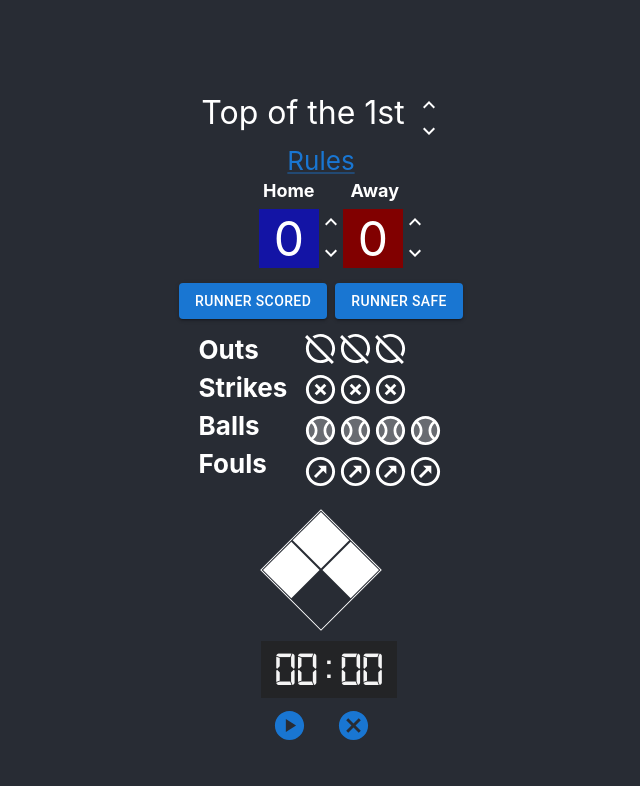
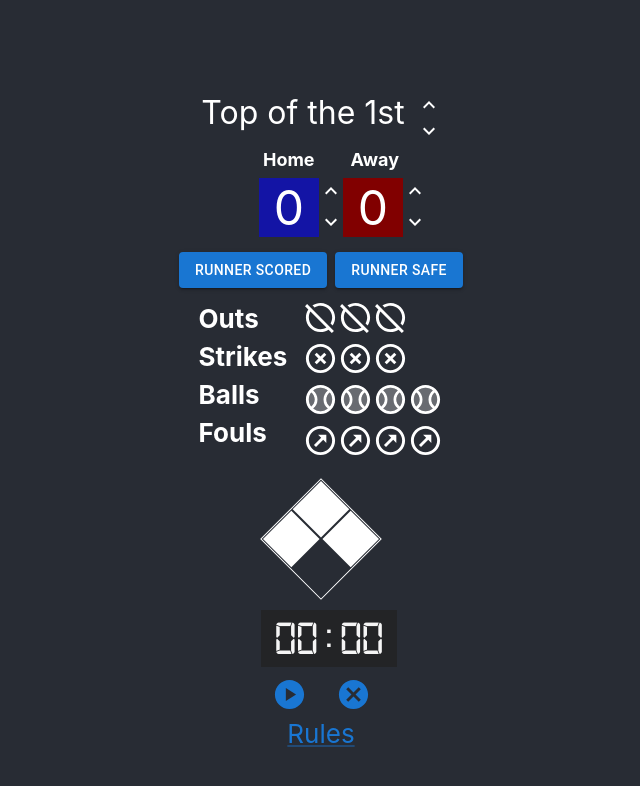
Before and after one commit to murphpdx/umpire, a React (Create React App) app: page / in a window 1280 px wide. Shown: the top 786 px of the page, without its empty margins (319-959 px from the left). Built offline with nearby package versions, Linux system fonts and the light colour scheme.

Commit message:
move rules to the bottom

```diff
--- a/src/App.tsx
+++ b/src/App.tsx
@@ -233,7 +233,6 @@ function App() {
           <KeyboardArrowDownIcon onClick={decrementInning} />
         </div>
       </div>
-      <Link target="_blank" rel="noreferrer" href='https://drive.google.com/file/d/1VlmjBTDGWwitaDkQAHJQ7R26vJFzfX98/view?usp=drivesdk'> Rules </Link>
       <div className="AppScoresHeaders">
         <div className="AppScoresHeadersEach">
          Home
@@ -320,6 +319,7 @@ function App() {
           </div>
         </div>
       <Stopwatch/>
+      <Link target="_blank" rel="noreferrer" href='https://drive.google.com/file/d/1VlmjBTDGWwitaDkQAHJQ7R26vJFzfX98/view?usp=drivesdk'> Rules </Link>
     </div>
   );
 }
```
Also changed, not shown: 11 other files (tests, documents, lock files or other folders).
